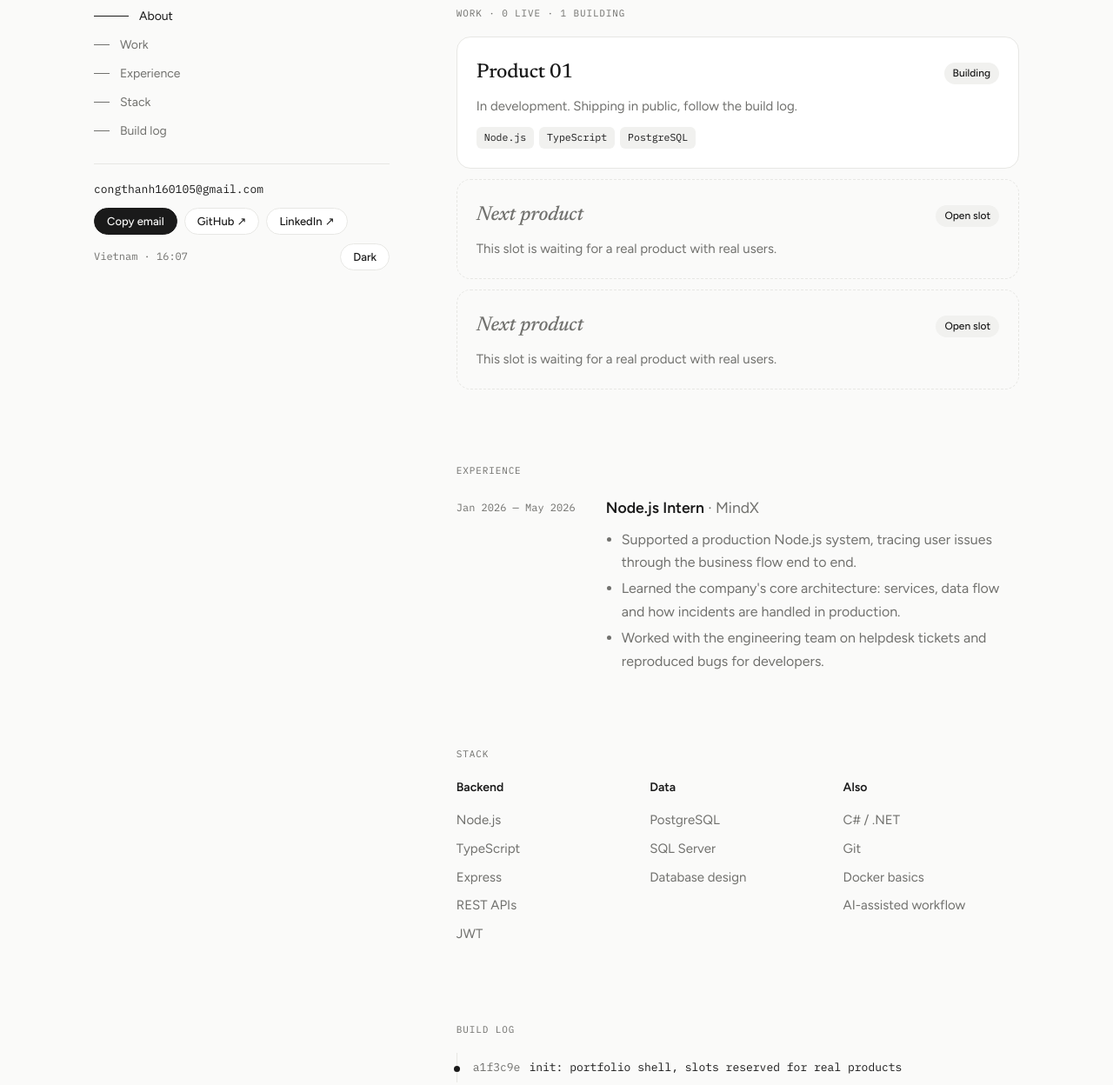
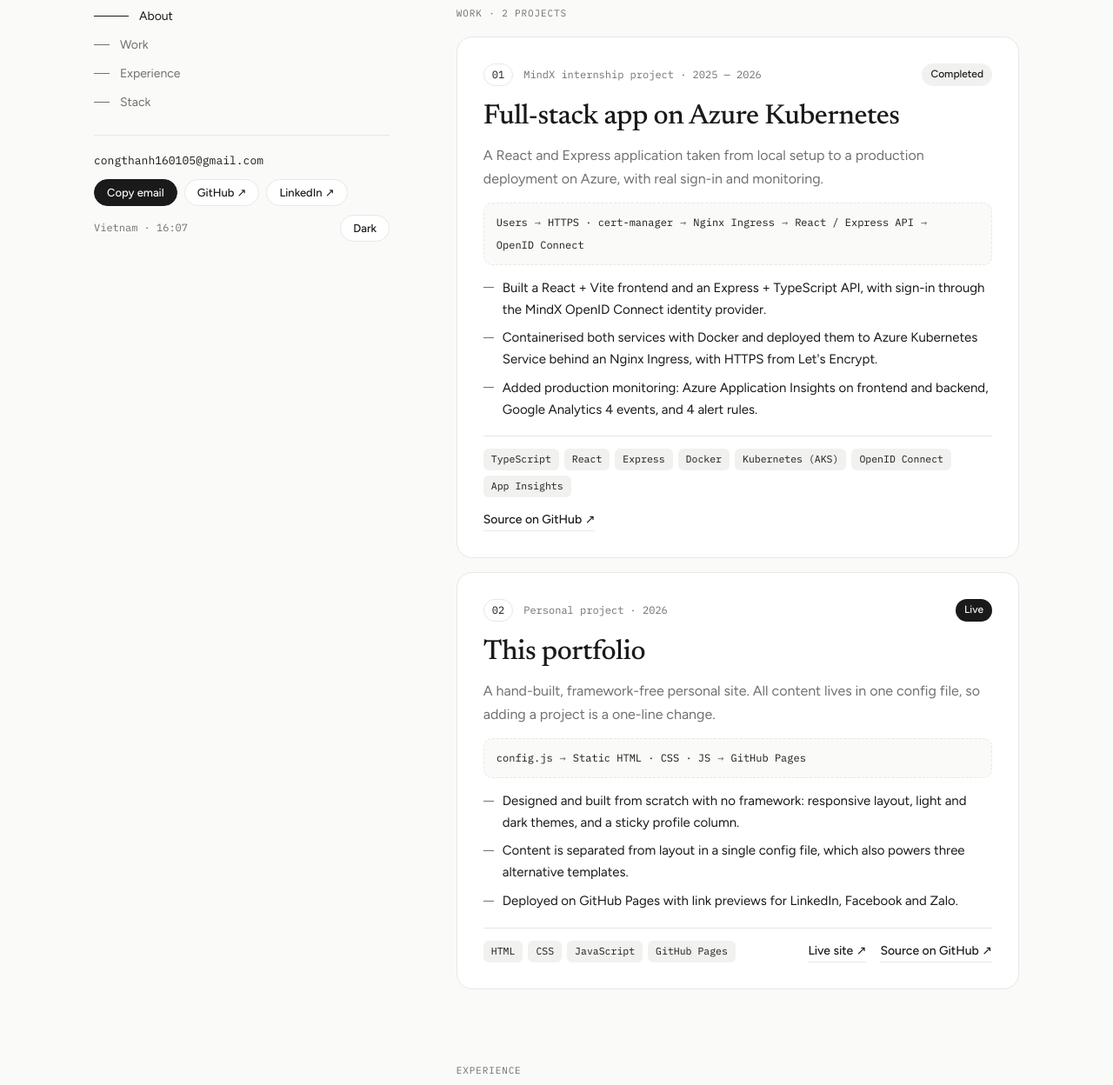
Before and after one commit to gautrangg/gautrangg.github.io, a plain HTML site: page index.html in a window 1280 px wide. Shown: the part 369-1617 px from the top of the page at 87% size. Drawn offline with Linux system fonts and the light colour scheme.

Commit message:
Work: add MindX AKS project and portfolio, remove build log

```diff
--- a/config.js
+++ b/config.js
@@ -12,11 +12,41 @@ window.CONFIG = {
     { label: "GitHub", href: "https://github.com/gautrangg" },
     { label: "LinkedIn", href: "https://www.linkedin.com/in/c%C3%B4ng-l%C3%AA-14580129a/" }
   ],
-  // status: "live" | "building" | "reserved"
+  // status: "live" | "done" | "building"
   projects: [
-    { title: "Product 01", desc: "In development. Shipping in public, follow the build log.", stack: ["Node.js", "TypeScript", "PostgreSQL"], status: "building", year: "2026", href: "" },
-    { title: "Next product", desc: "This slot is waiting for a real product with real users.", stack: [], status: "reserved", year: "—", href: "" },
-    { title: "Next product", desc: "This slot is waiting for a real product with real users.", stack: [], status: "reserved", year: "—", href: "" }
+    {
+      title: "Full-stack app on Azure Kubernetes",
+      context: "MindX internship project",
+      year: "2025 — 2026",
+      status: "done",
+      summary: "A React and Express application taken from local setup to a production deployment on Azure, with real sign-in and monitoring.",
+      flow: ["Users", "HTTPS · cert-manager", "Nginx Ingress", "React / Express API", "OpenID Connect"],
+      highlights: [
+        "Built a React + Vite frontend and an Express + TypeScript API, with sign-in through the MindX OpenID Connect identity provider.",
+        "Containerised both services with Docker and deployed them to Azure Kubernetes Service behind an Nginx Ingress, with HTTPS from Let's Encrypt.",
+        "Added production monitoring: Azure Application Insights on frontend and backend, Google Analytics 4 events, and 4 alert rules."
+      ],
+      stack: ["TypeScript", "React", "Express", "Docker", "Kubernetes (AKS)", "OpenID Connect", "App Insights"],
+      links: [{ label: "Source on GitHub", href: "https://github.com/gautrangg/fullstack-mindx" }]
+    },
+    {
+      title: "This portfolio",
+      context: "Personal project",
+      year: "2026",
+      status: "live",
+      summary: "A hand-built, framework-free personal site. All content lives in one config file, so adding a project is a one-line change.",
+      flow: ["config.js", "Static HTML · CSS · JS", "GitHub Pages"],
+      highlights: [
+        "Designed and built from scratch with no framework: responsive layout, light and dark themes, and a sticky profile column.",
+        "Content is separated from layout in a single config file, which also powers three alternative templates.",
+        "Deployed on GitHub Pages with link previews for LinkedIn, Facebook and Zalo."
+      ],
+      stack: ["HTML", "CSS", "JavaScript", "GitHub Pages"],
+      links: [
+        { label: "Live site", href: "https://gautrangg.github.io" },
+        { label: "Source on GitHub", href: "https://github.com/gautrangg/gautrangg.github.io" }
+      ]
+    }
   ],
   experience: [
     {
@@ -31,21 +61,18 @@ window.CONFIG = {
     }
   ],
   stack: [
-    { group: "Backend", items: ["Node.js", "TypeScript", "Express", "REST APIs", "JWT"] },
-    { group: "Data", items: ["PostgreSQL", "SQL Server", "Database design"] },
-    { group: "Also", items: ["C# / .NET", "Git", "Docker basics", "AI-assisted workflow"] }
+    { group: "Backend", items: ["Node.js", "TypeScript", "Express", "REST APIs", "OpenID Connect / JWT"] },
+    { group: "Cloud & DevOps", items: ["Docker", "Kubernetes (AKS)", "Azure", "Nginx Ingress", "Git"] },
+    { group: "Also", items: ["React", "PostgreSQL", "SQL Server", "C# / .NET"] }
   ],
-  offKeyboard: "Gym and martial arts most days of the week. Same approach to code: small reps, every day.",
-  log: [
-    { hash: "a1f3c9e", date: "2026-10-13", msg: "init: portfolio shell, slots reserved for real products" }
-  ]
+  offKeyboard: "Gym and martial arts most days of the week. Same approach to code: small reps, every day."
 };
 
 /* Small helpers shared by every version */
 window.PF = {
   esc: (s) => String(s).replace(/[&<>"']/g, c => ({ "&": "&amp;", "<": "&lt;", ">": "&gt;", '"': "&quot;", "'": "&#39;" }[c])),
   initials: (n) => { const p = n.split(/\s+/).filter(Boolean); return (p[0][0] + (p.length > 1 ? p[p.length - 1][0] : "")).toUpperCase(); },
-  stateLabel: { live: "Live", building: "Building", reserved: "Open slot" },
+  stateLabel: { live: "Live", done: "Completed", building: "Building", reserved: "Open slot" },
   clock: (el, tz) => {
     const tick = () => { try { el.textContent = new Intl.DateTimeFormat("en-GB", { hour: "2-digit", minute: "2-digit", timeZone: tz }).format(new Date()); } catch (e) {} };
     tick(); setInterval(tick, 20000);
--- a/index.html
+++ b/index.html
@@ -70,17 +70,28 @@ section + section { margin-top: 84px; }
 .lede em { font-style: italic; color: var(--muted); }
 .about { color: var(--muted); max-width: 60ch; margin-top: 18px; }
 
-.proj { display: grid; grid-template-columns: 1fr auto; gap: 6px 20px; padding: 22px; border: 1px solid var(--line); border-radius: 16px; background: var(--panel); text-decoration: none; transition: border-color .2s, transform .2s; }
-.proj + .proj { margin-top: 12px; }
-a.proj:hover { border-color: var(--fg); transform: translateY(-1px); }
-.proj h3 { margin: 0; font-family: var(--f-serif); font-weight: 500; font-size: 1.45rem; letter-spacing: -.01em; }
-.proj p { grid-column: 1 / -1; margin: 0; color: var(--muted); font-size: 15px; }
-.proj .chips { grid-column: 1 / -1; display: flex; flex-wrap: wrap; gap: 6px; margin-top: 6px; }
+.proj { display: grid; gap: 14px; padding: clamp(20px, 3vw, 30px); border: 1px solid var(--line); border-radius: 18px; background: var(--panel); transition: border-color .25s; }
+.proj + .proj { margin-top: 16px; }
+.proj:hover { border-color: color-mix(in srgb, var(--fg) 40%, var(--line)); }
+.proj-top { display: flex; align-items: center; gap: 12px; flex-wrap: wrap; }
+.proj-no { font-family: var(--f-mono); font-size: 12px; color: var(--fg); border: 1px solid var(--line); border-radius: 999px; padding: 2px 9px; font-variant-numeric: tabular-nums; }
+.proj-ctx { font-family: var(--f-mono); font-size: 12px; color: var(--muted); flex: 1; min-width: 0; }
+.proj h3 { margin: 4px 0 0; font-family: var(--f-serif); font-weight: 500; font-size: clamp(1.6rem, 2.6vw, 2rem); line-height: 1.1; letter-spacing: -.015em; text-wrap: balance; }
+.proj-sum { margin: 0; color: var(--muted); font-size: 16px; max-width: 62ch; }
+.flow { display: flex; flex-wrap: wrap; align-items: center; gap: 6px 8px; font-family: var(--f-mono); font-size: 12px; padding: 12px 14px; background: var(--bg); border: 1px dashed var(--line); border-radius: 10px; }
+.flow span { white-space: nowrap; }
+.flow i { font-style: normal; color: var(--muted); }
+.proj-hl { margin: 0; padding: 0; list-style: none; display: grid; gap: 8px; }
+.proj-hl li { position: relative; padding-left: 22px; font-size: 15px; max-width: 66ch; }
+.proj-hl li::before { content: ""; position: absolute; left: 0; top: .78em; width: 12px; height: 1px; background: var(--muted); }
+.proj-foot { display: flex; justify-content: space-between; align-items: center; gap: 14px; flex-wrap: wrap; border-top: 1px solid var(--line); padding-top: 14px; margin-top: 4px; }
+.chips { display: flex; flex-wrap: wrap; gap: 6px; }
 .chip { font-family: var(--f-mono); font-size: 11.5px; padding: 3px 9px; border-radius: 6px; background: var(--chip); }
-.badge { align-self: center; font-size: 12px; font-weight: 500; padding: 3px 10px; border-radius: 999px; background: var(--chip); }
+.proj-links { display: flex; gap: 16px; flex-wrap: wrap; }
+.proj-links a { font-size: 14px; font-weight: 500; text-decoration: none; border-bottom: 1px solid var(--line); padding-bottom: 1px; transition: border-color .2s; }
+.proj-links a:hover { border-color: var(--fg); }
+.badge { font-size: 12px; font-weight: 500; padding: 3px 10px; border-radius: 999px; background: var(--chip); }
 .badge.live { background: var(--inv-bg); color: var(--inv-fg); }
-.proj.reserved { background: transparent; border-style: dashed; }
-.proj.reserved h3 { color: var(--muted); font-style: italic; }
 
 .xp { display: grid; grid-template-columns: 9.5rem minmax(0, 1fr); gap: 20px; }
 .xp .when { font-family: var(--f-mono); font-size: 12px; color: var(--muted); padding-top: 5px; }
@@ -94,10 +105,6 @@ a.proj:hover { border-color: var(--fg); transform: translateY(-1px); }
 .stack ul { list-style: none; margin: 0; padding: 0; color: var(--muted); font-size: 15px; }
 .stack li { padding: 4px 0; }
 
-.log { font-family: var(--f-mono); font-size: 13px; border-left: 1px solid var(--line); padding-left: 18px; }
-.log div { position: relative; padding: 6px 0; }
-.log div::before { content: ""; position: absolute; left: -22px; top: 15px; width: 7px; height: 7px; border-radius: 50%; background: var(--fg); }
-.log .h { color: var(--muted); margin-right: 10px; }
 .off { font-family: var(--f-serif); font-style: italic; font-size: 1.35rem; line-height: 1.45; margin: 0; max-width: 48ch; }
 
 footer { color: var(--muted); font-size: 13px; margin-top: 84px; border-top: 1px solid var(--line); padding-top: 18px; }
@@ -111,10 +118,9 @@ footer { color: var(--muted); font-size: 13px; margin-top: 84px; border-top: 1px
 @media (max-width: 560px) {
   .stack { grid-template-columns: 1fr; }
   .xp { grid-template-columns: 1fr; gap: 4px; }
-  .proj { grid-template-columns: 1fr; }
-  .badge { justify-self: start; }
+  .proj-ctx { flex-basis: 100%; order: 3; }
 }
-@media (prefers-reduced-motion: reduce) { * { transition: none !important; } a.proj:hover { transform: none; } }
+@media (prefers-reduced-motion: reduce) { * { transition: none !important; } }
 </style>
 </head>
 <body>
@@ -128,7 +134,7 @@ footer { color: var(--muted); font-size: 13px; margin-top: 84px; border-top: 1px
     </div>
     <span class="status"><i aria-hidden="true"></i><span id="status"></span></span>
     <nav class="side-nav" aria-label="Sections">
-      <a href="#about">About</a><a href="#work">Work</a><a href="#experience">Experience</a><a href="#stack">Stack</a><a href="#log">Build log</a>
+      <a href="#about">About</a><a href="#work">Work</a><a href="#experience">Experience</a><a href="#stack">Stack</a>
     </nav>
     <div class="contact-box">
       <span class="mail" id="mail"></span>
@@ -149,7 +155,6 @@ footer { color: var(--muted); font-size: 13px; margin-top: 84px; border-top: 1px
     <section id="work"><p class="k" id="workK">Work</p><div id="projects"></div></section>
     <section id="experience"><p class="k">Experience</p><div id="xp"></div></section>
     <section id="stack"><p class="k">Stack</p><div class="stack" id="stackGrid"></div></section>
-    <section id="log"><p class="k">Build log</p><div class="log" id="logList"></div></section>
     <section><p class="k">Off the keyboard</p><p class="off" id="off"></p></section>
     <footer id="foot"></footer>
   </main>
@@ -166,15 +171,22 @@ $("mail").textContent = C.email;
 $("links").innerHTML = C.links.map(l => '<a class="btn" href="' + P.esc(l.href) + '" target="_blank" rel="noopener">' + P.esc(l.label) + " ↗</a>").join("");
 $("city").textContent = C.city;
 $("intro").textContent = C.intro;
-const live = C.projects.filter(p => p.status === "live").length, building = C.projects.filter(p => p.status === "building").length;
-$("workK").textContent = "Work · " + live + " live · " + building + " building";
-$("projects").innerHTML = C.projects.map(p => {
-  const inner = "<h3>" + P.esc(p.title) + '</h3><span class="badge ' + p.status + '">' + P.stateLabel[p.status] + "</span><p>" + P.esc(p.desc) + "</p>" + (p.stack.length ? '<div class="chips">' + p.stack.map(s => '<span class="chip">' + P.esc(s) + "</span>").join("") + "</div>" : "");
-  return p.href ? '<a class="proj" href="' + P.esc(p.href) + '" target="_blank" rel="noopener">' + inner + "</a>" : '<div class="proj ' + p.status + '">' + inner + "</div>";
-}).join("");
+$("workK").textContent = "Work · " + C.projects.length + " projects";
+$("projects").innerHTML = C.projects.map((p, i) =>
+  '<article class="proj">' +
+    '<div class="proj-top"><span class="proj-no">' + String(i + 1).padStart(2, "0") + "</span>" +
+    '<span class="proj-ctx">' + P.esc(p.context) + " · " + P.esc(p.year) + "</span>" +
+    '<span class="badge ' + p.status + '">' + P.stateLabel[p.status] + "</span></div>" +
+    "<h3>" + P.esc(p.title) + "</h3>" +
+    '<p class="proj-sum">' + P.esc(p.summary) + "</p>" +
+    (p.flow ? '<div class="flow" aria-label="How it fits together">' + p.flow.map(f => "<span>" + P.esc(f) + "</span>").join('<i aria-hidden="true">→</i>') + "</div>" : "") +
+    '<ul class="proj-hl">' + p.highlights.map(h => "<li>" + P.esc(h) + "</li>").join("") + "</ul>" +
+    '<div class="proj-foot"><div class="chips">' + p.stack.map(s => '<span class="chip">' + P.esc(s) + "</span>").join("") + "</div>" +
+    '<div class="proj-links">' + p.links.map(l => '<a href="' + P.esc(l.href) + '" target="_blank" rel="noopener">' + P.esc(l.label) + " ↗</a>").join("") + "</div></div>" +
+  "</article>"
+).join("");
 $("xp").innerHTML = C.experience.map(x => '<div class="xp"><span class="when">' + P.esc(x.when) + "</span><div><h3>" + P.esc(x.role) + " <span>· " + P.esc(x.org) + "</span></h3><ul>" + x.points.map(p => "<li>" + P.esc(p) + "</li>").join("") + "</ul></div></div>").join("");
 $("stackGrid").innerHTML = C.stack.map(s => "<div><h3>" + P.esc(s.group) + "</h3><ul>" + s.items.map(i => "<li>" + P.esc(i) + "</li>").join("") + "</ul></div>").join("");
-$("logList").innerHTML = C.log.map(l => '<div><span class="h">' + P.esc(l.hash) + "</span>" + P.esc(l.msg) + "</div>").join("");
 $("off").textContent = C.offKeyboard;
 $("foot").textContent = "© " + new Date().getFullYear() + " " + C.name;
 P.clock($("clock"), C.timeZone);
```
